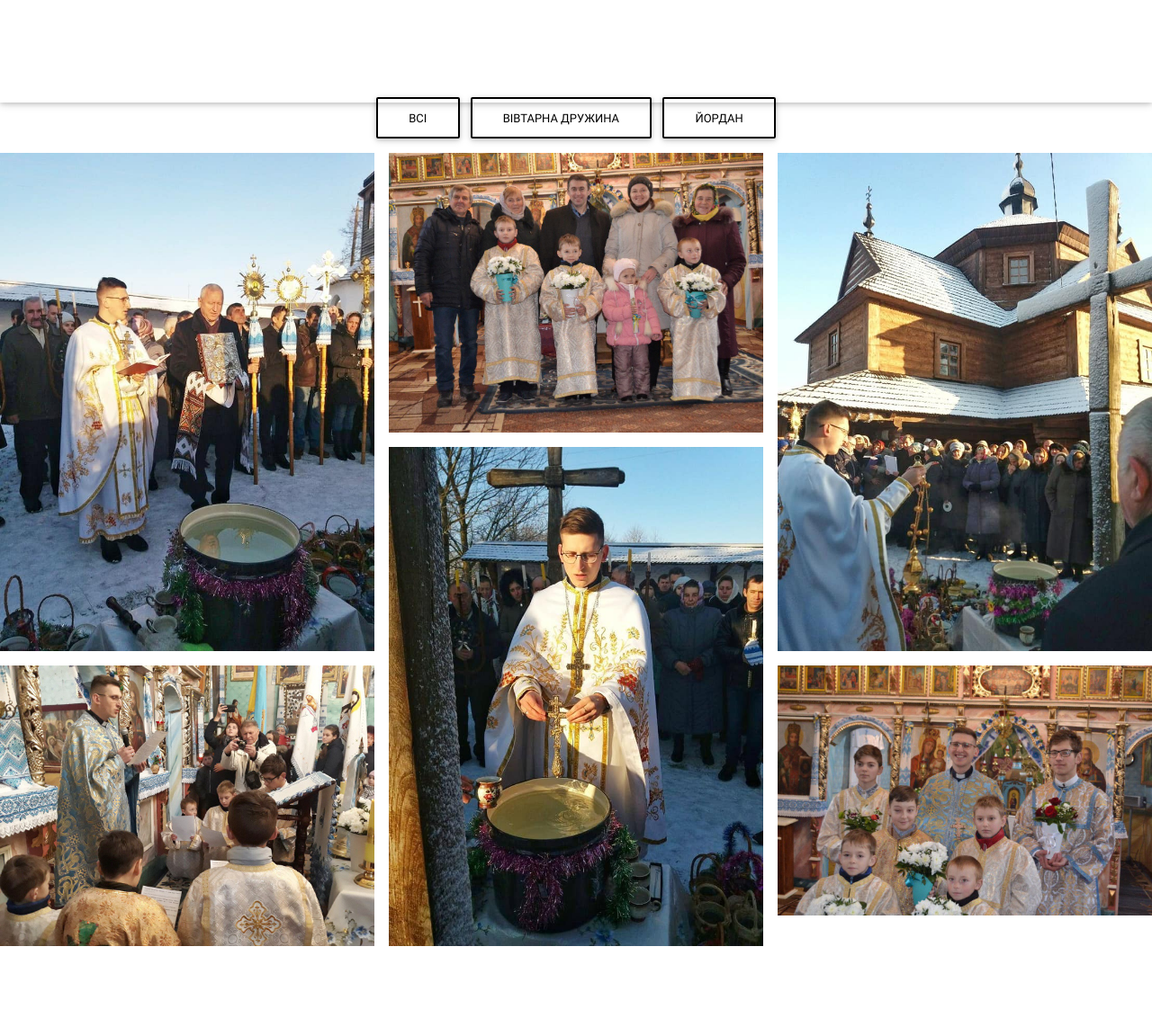
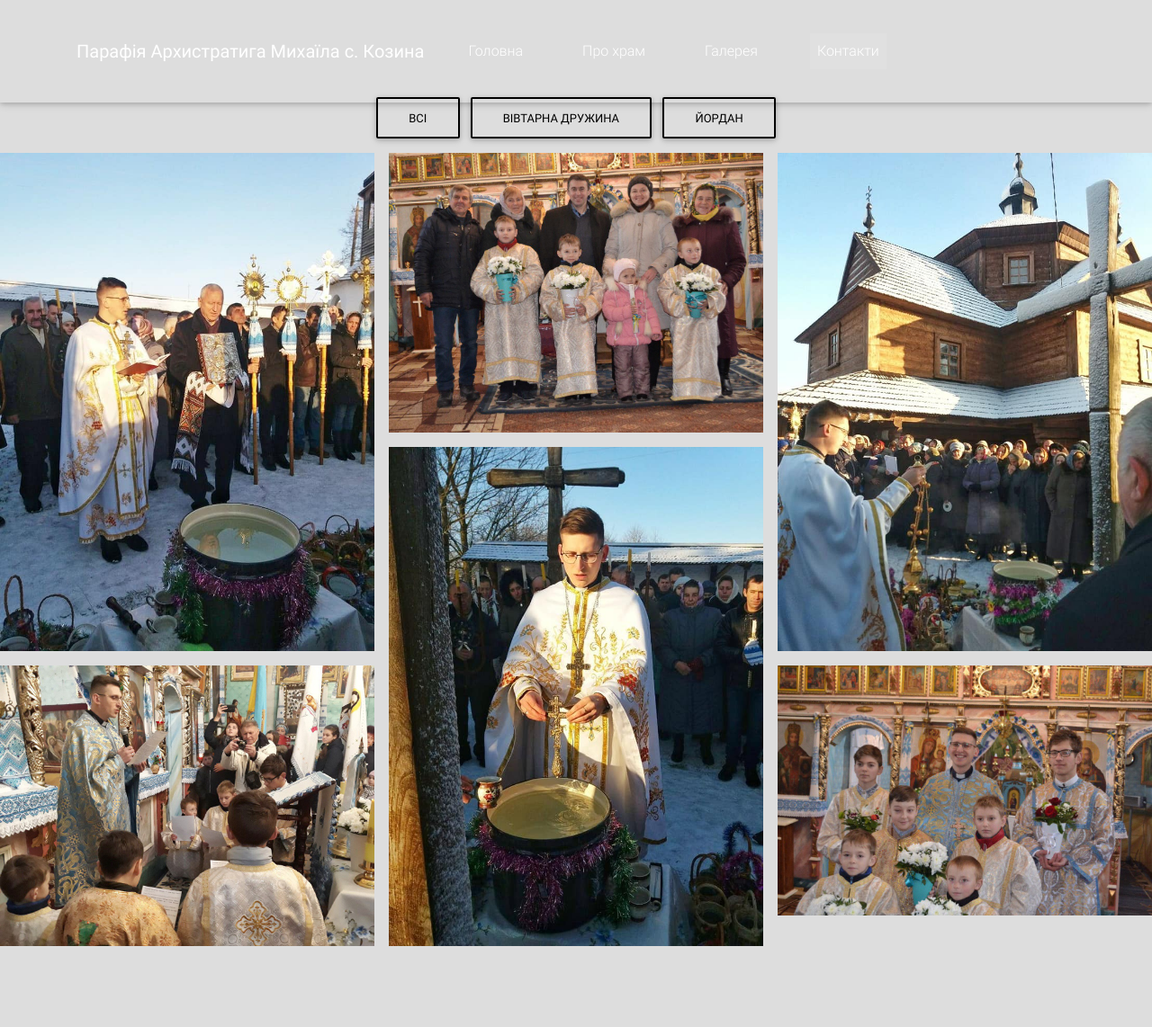
Before and after one commit to ShynkarukMariya/church, a PHP site: page /gallery.html in a window 1280 px wide. Shown: the top 1142 px of the page at 90% size. Run offline with PHP 8.4, Linux system fonts and the light colour scheme; some libraries are stand-ins or nearby versions.

Commit message:
Update gallery.css

```diff
--- a/css/gallery.css
+++ b/css/gallery.css
@@ -1,4 +1,6 @@
-
+body{
+    background-color: #dddddd;
+}
 html,
 body,
 header,
```
